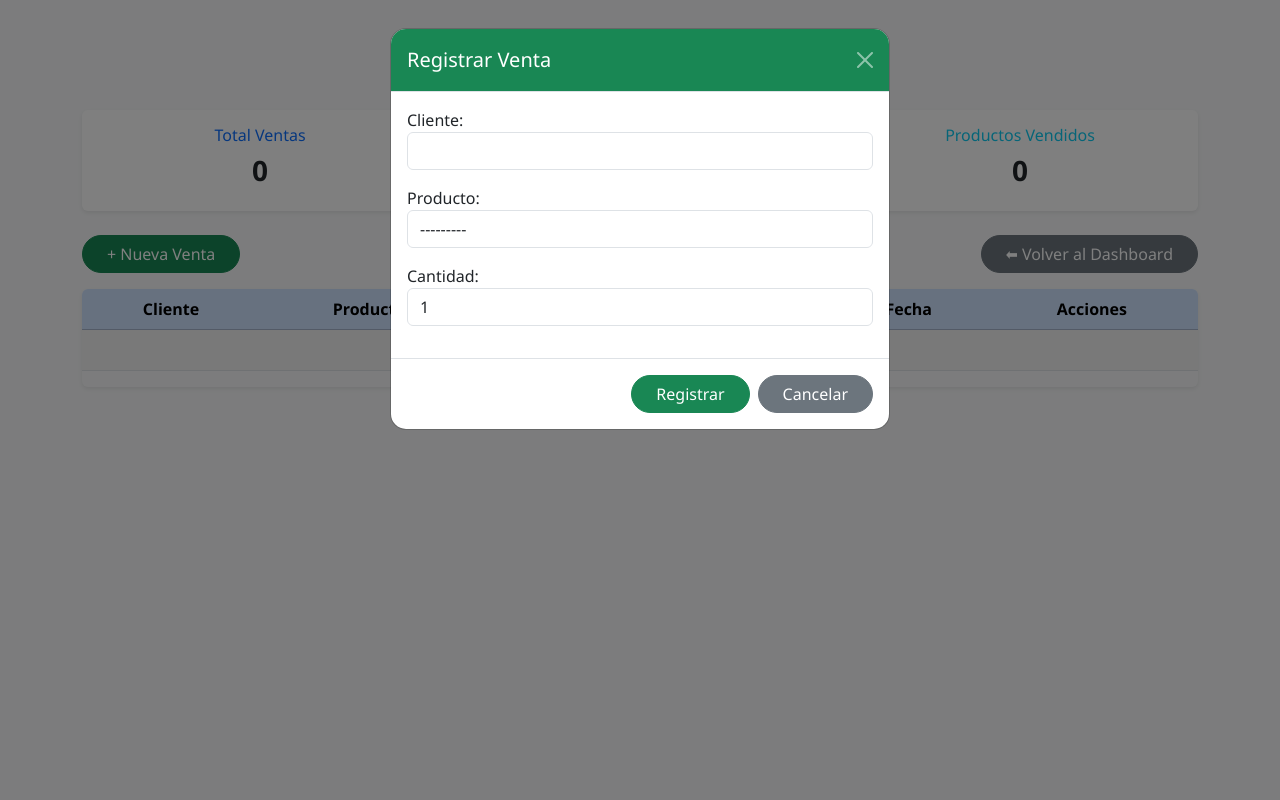
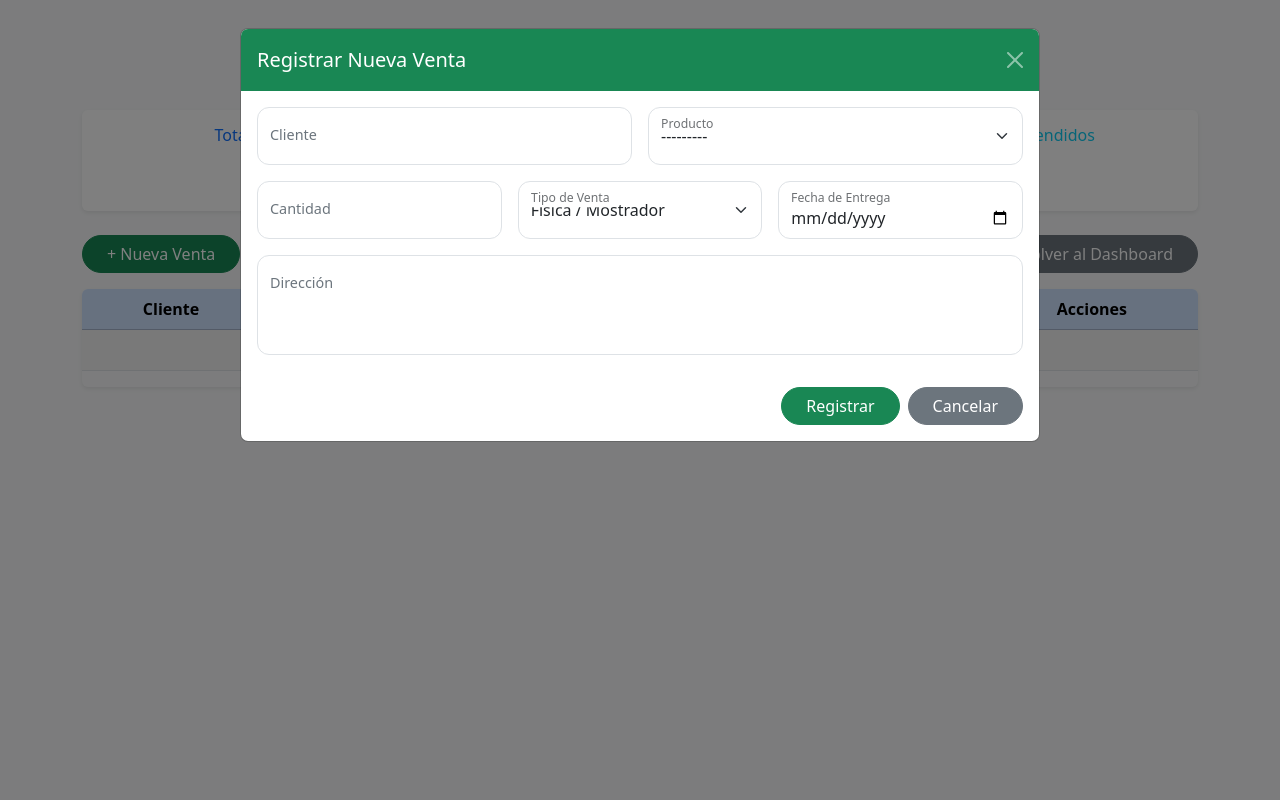
Before and after one commit to Elagentek/ERP, a Django app: page /ventas/ in a window 1280 px wide, after a click on "+ Nueva Venta". Run offline with Django 4.2, Linux system fonts and the light colour scheme; data that the repository does not hold is empty; some libraries are stand-ins or nearby versions.

Commit message:
modulo de gestion de ventas

```diff
--- a/Ventas/forms.py
+++ b/Ventas/forms.py
@@ -4,9 +4,9 @@ from .models import Venta
 class VentaForm(forms.ModelForm):
     class Meta:
         model = Venta
-        fields = ['cliente', 'producto', 'cantidad']
-        widgets = {
-            'cliente': forms.TextInput(attrs={'class': 'form-control'}),
-            'producto': forms.Select(attrs={'class': 'form-control'}),
-            'cantidad': forms.NumberInput(attrs={'class': 'form-control', 'min': '1'}),
-        }
+        fields = ["cliente", "producto", "cantidad", "tipo", "fecha_entrega", "direccion"]
+
+    def __init__(self, *args, **kwargs):
+        super().__init__(*args, **kwargs)
+        self.fields["fecha_entrega"].widget.attrs.update({"type": "date"})
+        self.fields["direccion"].widget.attrs.update({"placeholder": "Ej: Calle 123, Ciudad"})
--- a/Ventas/models.py
+++ b/Ventas/models.py
@@ -2,11 +2,27 @@ from django.db import models
 from Productos.models import Producto
 
 class Venta(models.Model):
-    cliente = models.CharField(max_length=150)
+    TIPO_VENTA = [
+        ("FISICA", "Física / Mostrador"),
+        ("PEDIDO", "Pedido / Con despacho"),
+    ]
+    ESTADO_VENTA = [
+        ("PENDIENTE", "Pendiente"),
+        ("ENTREGADO", "Entregado"),
+        ("CANCELADO", "Cancelado"),
+    ]
+
+    cliente = models.CharField(max_length=100)
     producto = models.ForeignKey(Producto, on_delete=models.CASCADE)
-    cantidad = models.PositiveIntegerField(default=1)   # 👈 ESTE CAMPO ES NECESARIO
-    total = models.DecimalField(max_digits=12, decimal_places=2)
+    cantidad = models.PositiveIntegerField()
+    total = models.DecimalField(max_digits=10, decimal_places=2)
     fecha = models.DateTimeField(auto_now_add=True)
 
+    # Campos nuevos
+    tipo = models.CharField(max_length=10, choices=TIPO_VENTA, default="FISICA")
+    estado = models.CharField(max_length=20, choices=ESTADO_VENTA, default="PENDIENTE")
+    fecha_entrega = models.DateField(null=True, blank=True)
+    direccion = models.TextField(null=True, blank=True)
+
     def __str__(self):
-        return f"{self.cliente} - {self.producto.nombre} x {self.cantidad}"
+        return f"{self.cliente} - {self.producto.nombre} ({self.tipo})"
--- a/Ventas/static/css/ventas.css
+++ b/Ventas/static/css/ventas.css
@@ -1,28 +1,27 @@
-body {
-    font-family: 'Segoe UI', Tahoma, Geneva, Verdana, sans-serif;
+/* Mejorar apariencia de formularios */
+.form-floating > label {
+  color: #6c757d;
+  font-size: 0.9rem;
 }
 
-.metric-card {
-    transition: transform 0.2s ease-in-out;
+.form-floating > .form-control,
+.form-floating > .form-select {
+  border-radius: 0.75rem;
+  padding: 1rem 0.75rem;
 }
 
-.metric-card:hover {
-    transform: translateY(-5px);
+textarea.form-control {
+  resize: none;
 }
 
-.table th, .table td {
-    vertical-align: middle !important;
+.modal-header {
+  border-bottom: none;
 }
 
-.modal-content {
-    border-radius: 1rem;
-    overflow: hidden;
+.modal-footer {
+  border-top: none;
 }
 
 .btn {
-    transition: all 0.2s ease-in-out;
+  font-weight: 500;
 }
-
-.btn:hover {
-    transform: scale(1.05);
-}
--- a/Ventas/templates/Ventas/ventas.html
+++ b/Ventas/templates/Ventas/ventas.html
@@ -1,12 +1,14 @@
 {% load static %}
 {% load custom_filters %}
+{% load widget_tweaks %}
+
 <!DOCTYPE html>
 <html lang="es">
 <head>
     <meta charset="UTF-8">
     <title>Gestión de Ventas</title>
     <link href="https://cdn.jsdelivr.net/npm/bootstrap@5.3.2/dist/css/bootstrap.min.css" rel="stylesheet">
-    <link href="{% static 'css/ventas.css' %}" rel="stylesheet"> <!-- Tu CSS custom -->
+    <link href="{% static 'css/ventas.css' %}" rel="stylesheet">
 </head>
 <body class="bg-light">
 
@@ -15,11 +17,13 @@
 
     <!-- Alertas -->
     {% if messages %}
+        <div class="mb-4">
             {% for message in messages %}
                 <div class="alert alert-{{ message.tags }} text-center fw-bold rounded-3 shadow-sm">
                     {{ message }}
                 </div>
             {% endfor %}
+        </div>
     {% endif %}
 
     <!-- Métricas -->
@@ -112,7 +116,6 @@
                                         <button type="button" class="btn-close btn-close-white" data-bs-dismiss="modal"></button>
                                     </div>
                                     <div class="modal-body">
-          <!-- Producto mostrado como solo-lectura -->
                                         <div class="mb-3">
                                             <label class="form-label">Producto</label>
                                             <input type="text" class="form-control" value="{{ venta.producto.nombre }}" readonly>
@@ -171,18 +174,71 @@
 
 <!-- Modal Crear Venta -->
 <div class="modal fade" id="crearVentaModal" tabindex="-1">
-    <div class="modal-dialog">
-        <form method="post">
+  <div class="modal-dialog modal-lg">
+    <form method="post" class="needs-validation" novalidate>
       {% csrf_token %}
       <input type="hidden" name="crear" value="1">
       <div class="modal-content">
+
         <div class="modal-header bg-success text-white">
-                    <h5 class="modal-title">Registrar Venta</h5>
+          <h5 class="modal-title">Registrar Nueva Venta</h5>
           <button type="button" class="btn-close btn-close-white" data-bs-dismiss="modal"></button>
         </div>
+
         <div class="modal-body">
-                    {{ form.as_p }}
+          <div class="row g-3">
+
+            <!-- Cliente -->
+            <div class="col-md-6">
+              <div class="form-floating">
+                <input type="text" name="cliente" id="cliente" class="form-control" placeholder=" " required>
+                <label for="cliente">Cliente</label>
               </div>
+            </div>
+
+            <!-- Producto -->
+            <div class="col-md-6">
+              <div class="form-floating">
+                {{ form.producto|add_class:"form-select" }}
+                <label for="id_producto">Producto</label>
+              </div>
+            </div>
+
+            <!-- Cantidad -->
+            <div class="col-md-4">
+              <div class="form-floating">
+                <input type="number" name="cantidad" id="cantidad" min="1" class="form-control" placeholder=" " required>
+                <label for="cantidad">Cantidad</label>
+              </div>
+            </div>
+
+            <!-- Tipo de Venta -->
+            <div class="col-md-4">
+              <div class="form-floating">
+                {{ form.tipo|add_class:"form-select" }}
+                <label for="id_tipo">Tipo de Venta</label>
+              </div>
+            </div>
+
+            <!-- Fecha de Entrega -->
+            <div class="col-md-4">
+              <div class="form-floating">
+                <input type="date" name="fecha_entrega" id="fecha_entrega" class="form-control" placeholder=" ">
+                <label for="fecha_entrega">Fecha de Entrega</label>
+              </div>
+            </div>
+
+            <!-- Dirección -->
+            <div class="col-12">
+              <div class="form-floating">
+                <textarea name="direccion" id="direccion" class="form-control" style="height: 100px;" placeholder=" "></textarea>
+                <label for="direccion">Dirección</label>
+              </div>
+            </div>
+
+          </div>
+        </div>
+
         <div class="modal-footer">
           <button type="submit" class="btn btn-success rounded-pill px-4">Registrar</button>
           <button type="button" class="btn btn-secondary rounded-pill px-4" data-bs-dismiss="modal">Cancelar</button>
@@ -192,6 +248,7 @@
   </div>
 </div>
 
+
 <script src="https://cdn.jsdelivr.net/npm/bootstrap@5.3.2/dist/js/bootstrap.bundle.min.js"></script>
 </body>
 </html>
--- a/Ventas/views.py
+++ b/Ventas/views.py
@@ -6,10 +6,12 @@ from collections import defaultdict
 from .models import Venta
 from .forms import VentaForm
 
+
 def ventas_list(request):
+    # Obtener todas las ventas, más recientes primero
     ventas = Venta.objects.all().order_by('-fecha')
 
-    # Agrupar por cliente
+    # Agrupar ventas por cliente
     ventas_por_cliente = defaultdict(list)
     for v in ventas:
         ventas_por_cliente[v.cliente].append(v)
@@ -20,9 +22,9 @@ def ventas_list(request):
     ingresos_totales = ventas.aggregate(Sum('total'))['total__sum'] or 0
     productos_vendidos = ventas.aggregate(Sum('cantidad'))['cantidad__sum'] or 0
 
-    # Crear / Editar / Eliminar en la misma vista
+    # Manejo de formularios (CRUD en una sola vista)
     if request.method == "POST":
-        # CREAR
+        # ✅ CREAR
         if "crear" in request.POST:
             form = VentaForm(request.POST)
             if form.is_valid():
@@ -41,7 +43,7 @@ def ventas_list(request):
             else:
                 messages.error(request, "⚠️ Error al registrar la venta. Revisa los campos.")
 
-        # EDITAR (solo cliente y cantidad, mantiene el producto)
+        # ✏️ EDITAR
         elif "editar" in request.POST:
             venta = get_object_or_404(Venta, id=request.POST.get("id"))
             producto = venta.producto
@@ -54,16 +56,14 @@ def ventas_list(request):
                 messages.error(request, "⚠️ Cantidad inválida.")
                 return redirect("ventas_list")
 
-            # Ajuste de stock por diferencia
+            # Ajustar stock según diferencia
             delta = nueva_cant - old_cant
-            if delta > 0:
-                # necesita stock adicional
+            if delta > 0:  # aumenta la cantidad
                 if producto.stock < delta:
                     messages.error(request, "⚠️ Stock insuficiente para aumentar la cantidad.")
                     return redirect("ventas_list")
                 producto.stock -= delta
-            elif delta < 0:
-                # se devuelve stock
+            elif delta < 0:  # disminuye cantidad → devolver stock
                 producto.stock += (-delta)
 
             # Guardar cambios
@@ -74,10 +74,10 @@ def ventas_list(request):
             venta.save()
             messages.success(request, "✏️ Venta actualizada correctamente.")
 
-        # ELIMINAR (opcional: reponer stock)
+        # 🗑️ ELIMINAR
         elif "eliminar" in request.POST:
             venta = get_object_or_404(Venta, id=request.POST.get("id"))
-            # si quieres reponer stock al eliminar, deja estas dos líneas:
+            # reponer stock si eliminas la venta
             venta.producto.stock += venta.cantidad
             venta.producto.save()
 
@@ -86,9 +86,10 @@ def ventas_list(request):
 
         return redirect("ventas_list")
 
+    # Contexto para renderizar la plantilla
     context = {
         "ventas_por_cliente": ventas_por_cliente,
-        "form": VentaForm(),  # para el modal de crear
+        "form": VentaForm(),  # formulario para modal de crear
         "total_ventas": total_ventas,
         "ingresos_totales": ingresos_totales,
         "productos_vendidos": productos_vendidos,
```
Also changed, not shown: Ventas/migrations/0003_venta_direccion_venta_estado_venta_fecha_entrega_and_more.py (added). Lines whose indentation alone changed are shown as unchanged.
